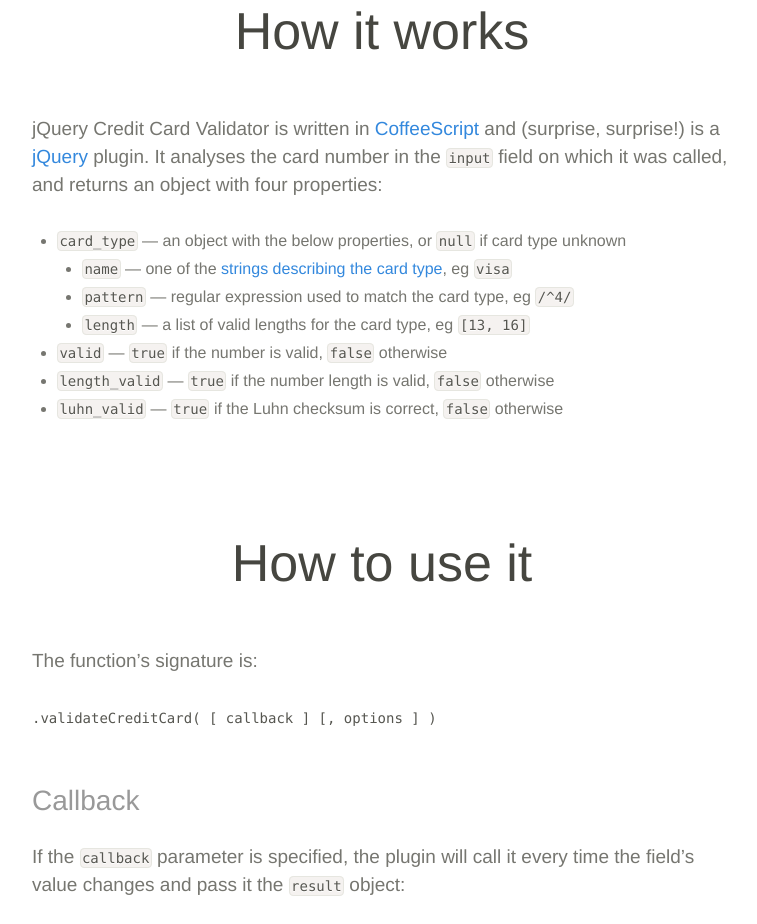
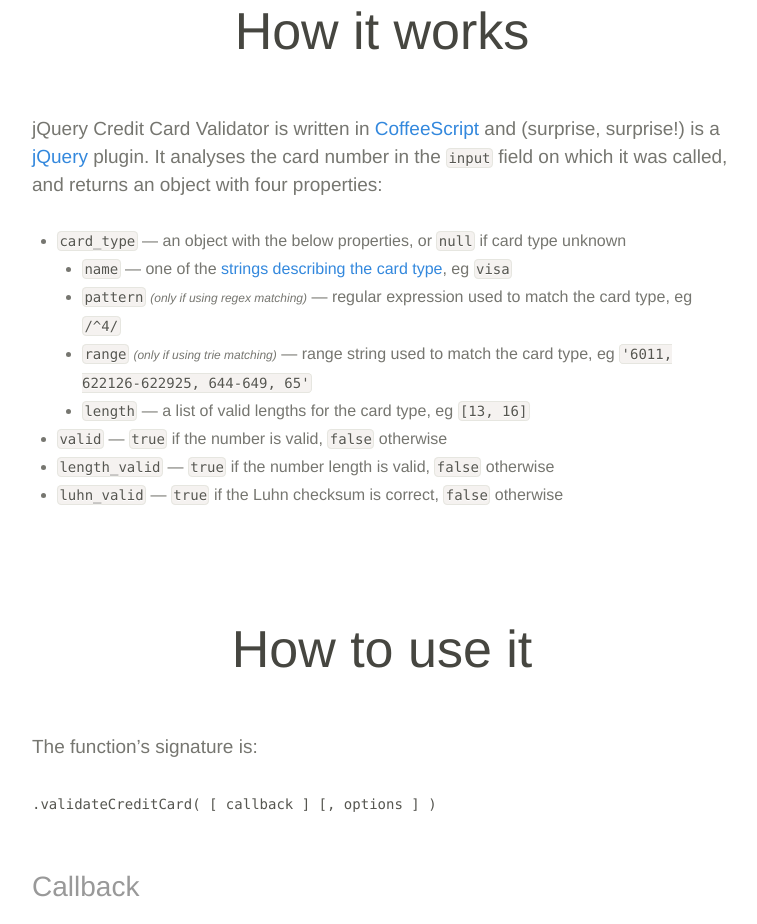
Before and after one commit to PawelDecowski/jquery-creditcardvalidator, a plain HTML site: page index.html in a window 1280 px wide. Shown: the part 1313-2237 px from the top of the page, without its empty margins (258-1015 px from the left). Drawn offline with nearby package versions, Linux system fonts and the light colour scheme; a script that the page names is missing.

Commit message:
Doc update

```diff
--- a/css/demo.less
+++ b/css/demo.less
@@ -93,6 +93,11 @@ em {
 .wrapper {
     margin: 0 auto;
     padding: 0 10px;
+}
+
+li small {
+  font-size: 12px;
+  font-style: italic;
 }
 
 h3 {
--- a/index.html
+++ b/index.html
@@ -154,8 +154,9 @@
                         <code class="language-javascript">card_type</code> &mdash; an object with the below properties, or <code class="language-javascript">null</code> if card type unknown
                         <ul class="list">
                             <li><code class="language-javascript">name</code> &mdash; one of the <a href="#supported-cards">strings describing the card type</a>, eg <code class="language-javascript">visa</code></li>
-                            <li><code class="language-javascript">pattern</code> &mdash; regular expression used to match the card type, eg <code class="language-javascript">/^4/</code></li>
-                            <li><code class="language-javascript">length</code> &mdash; a list of valid lengths for the card type, eg <code class="language-javascript">[13, 16]</code>
+                            <li><code class="language-javascript">pattern</code> <small>(only if using regex matching)</small> &mdash; regular expression used to match the card type, eg <code class="language-javascript">/^4/</code></li>
+                            <li><code class="language-javascript">range</code> <small>(only if using trie matching)</small> &mdash; range string used to match the card type, eg <code class="language-javascript">'6011, 622126-622925, 644-649, 65'</code></li>
+                            <li><code class="language-javascript">length</code> &mdash; a list of valid lengths for the card type, eg <code class="language-javascript">[13, 16]</code></li>
                         </ul>
                     </li>
                     <li><code class="language-javascript">valid</code> &mdash; <code class="language-javascript">true</code> if the number is valid, <code class="language-javascript">false</code> otherwise
```
Also changed, not shown: css/demo.css, 1 other file.
